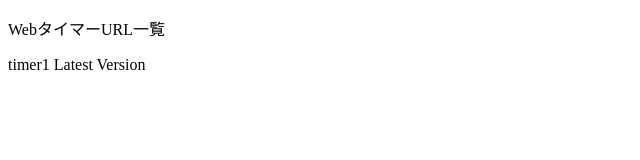
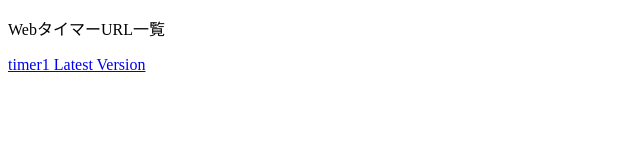
Before and after one commit to ks-seed0310/timer1, a plain HTML site: page index.html in a window 1280 px wide. Shown: the whole page, without its empty margins (0-640 px from the left). Drawn offline with Linux system fonts and the light colour scheme.

Commit message:
Update index.html

```diff
--- a/index.html
+++ b/index.html
@@ -5,6 +5,6 @@
   </head>
   <body>
     <p>WebタイマーURL一覧</p>
-    <p href="timer1/latest.html">timer1 Latest Version</p>
+    <a href="timer1/latest.html">timer1 Latest Version</a>
   </body>
 </html>
```
